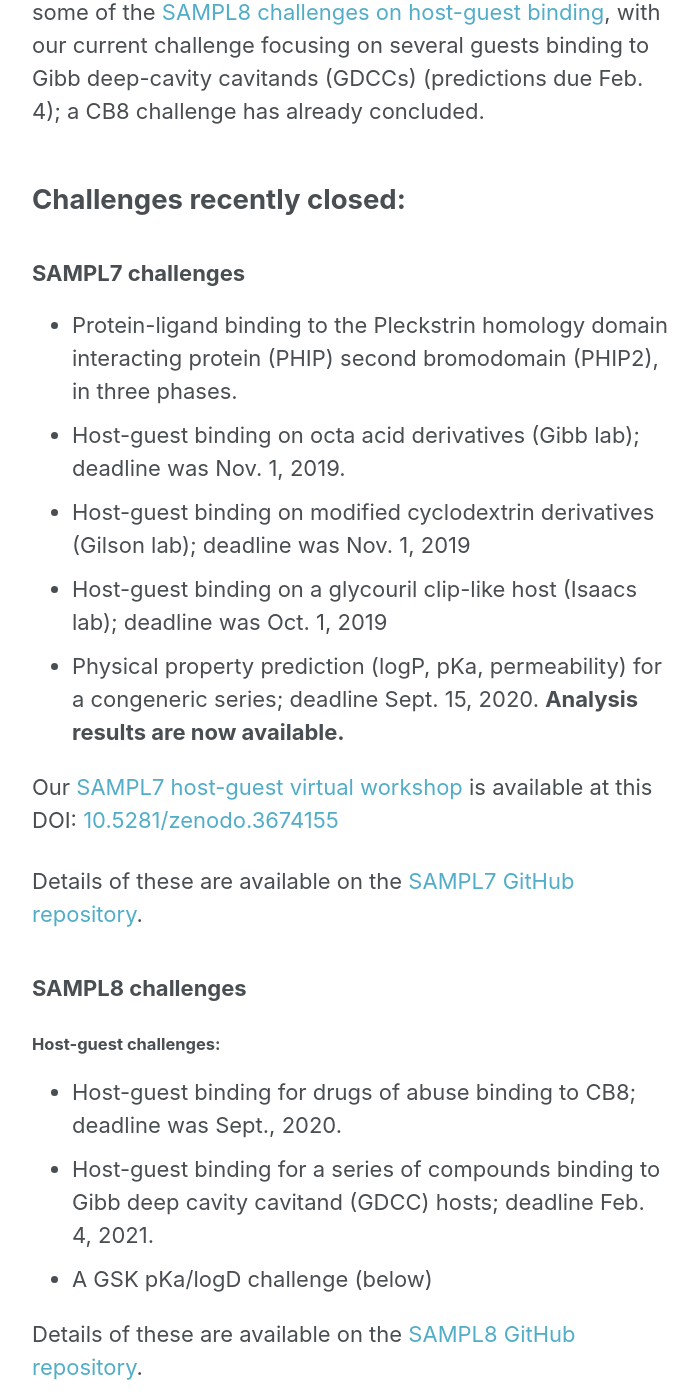
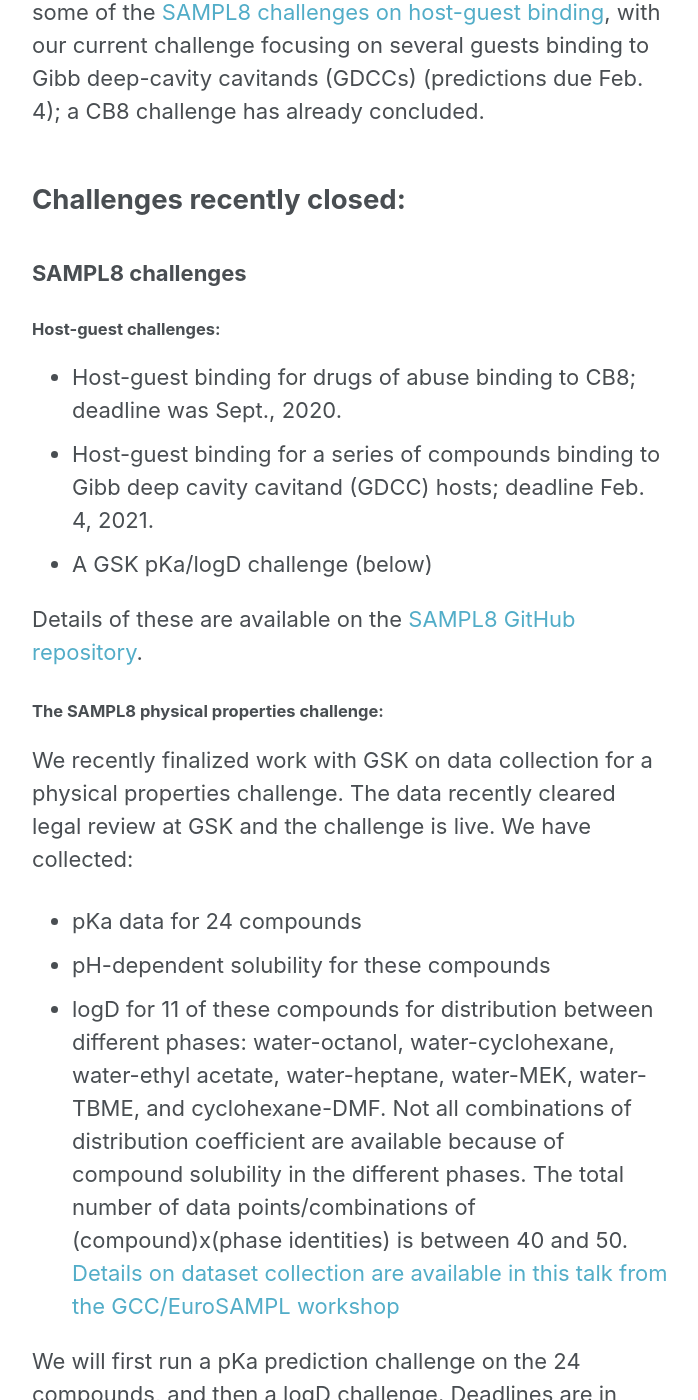
Before and after one commit to samplchallenges/samplchallenges.github.io, a Jekyll site: the page built from _current_challenges/index.md, in a window 1280 px wide and 1400 px high, scrolled down 614 px. Shown: the whole window, without its empty margins (290-988 px from the left). Built offline with Jekyll 4.4.1, drawn with Linux system fonts in a browser that asks for light colours; some of the changed text lies outside the part shown.

Commit message:
Update index.md

```diff
--- a/_current_challenges/index.md
+++ b/_current_challenges/index.md
@@ -14,17 +14,6 @@
 SAMPL7 has now concluded, but the physical properties special issue is open for submission. We recently launched some of the [SAMPL8 challenges on host-guest binding](https://github.com/samplchallenges/SAMPL8), with our current challenge focusing on several guests binding to Gibb deep-cavity cavitands (GDCCs) (predictions due Feb. 4); a CB8 challenge has already concluded.
 
 ## Challenges recently closed:
-
-### SAMPL7 challenges
-- Protein-ligand binding to the Pleckstrin homology domain interacting protein (PHIP) second bromodomain (PHIP2), in three phases.
-- Host-guest binding on octa acid derivatives (Gibb lab); deadline was Nov. 1, 2019.
-- Host-guest binding on modified cyclodextrin derivatives (Gilson lab); deadline was Nov. 1, 2019
-- Host-guest binding on a glycouril clip-like host (Isaacs lab); deadline was Oct. 1, 2019
-- Physical property prediction (logP, pKa, permeability) for a congeneric series; deadline Sept. 15, 2020. **Analysis results are now available.**
-
-Our [SAMPL7 host-guest virtual workshop](http://dx.doi.org/10.5281/zenodo.3674155) is available at this DOI: [10.5281/zenodo.3674155](http://dx.doi.org/10.5281/zenodo.3674155)
-
-Details of these are available on the [SAMPL7 GitHub repository](https://github.com/samplchallenges/SAMPL7).
 
 ### SAMPL8 challenges
 
```
Also changed, not shown: other parts of _current_challenges/index.md (+10 -0 lines).
